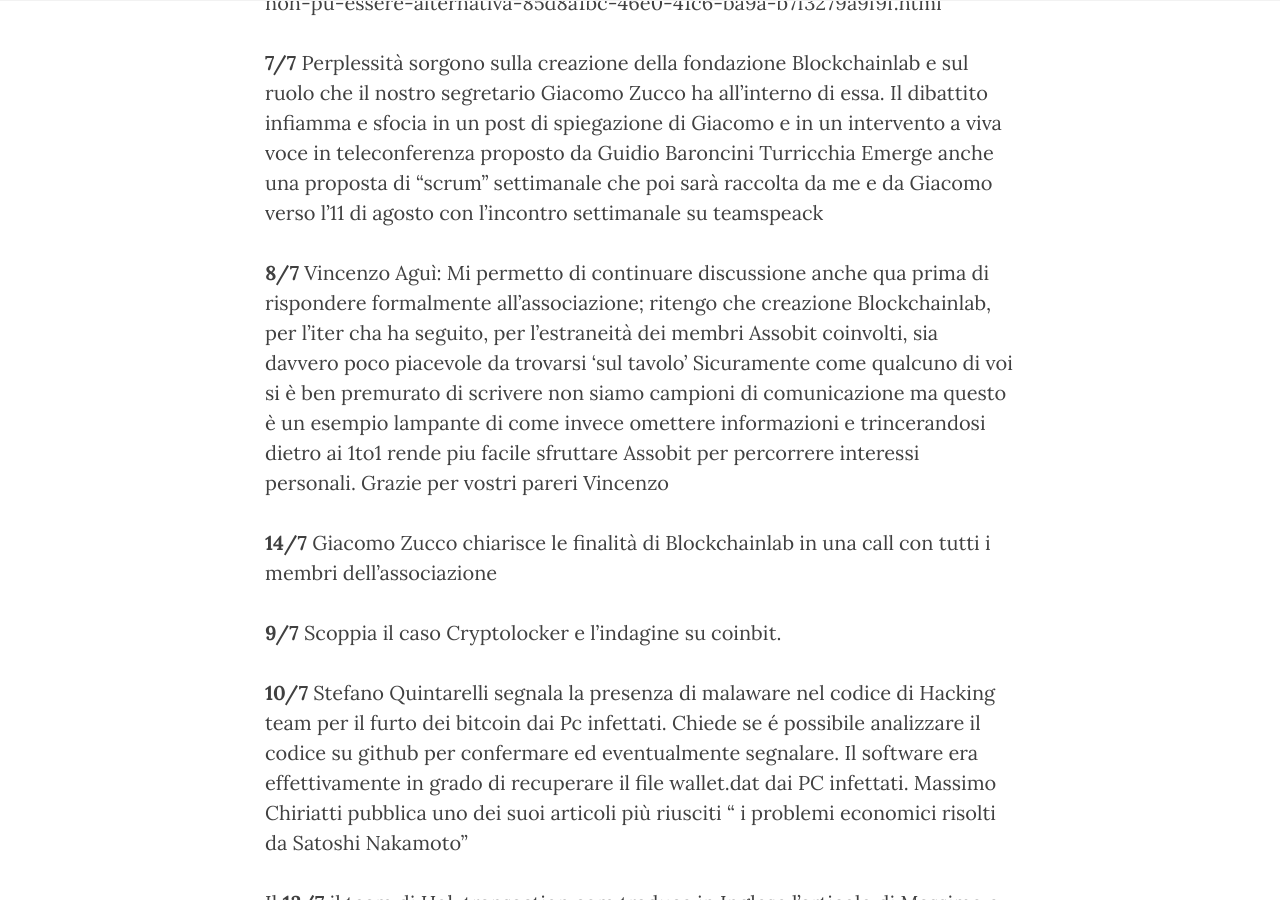
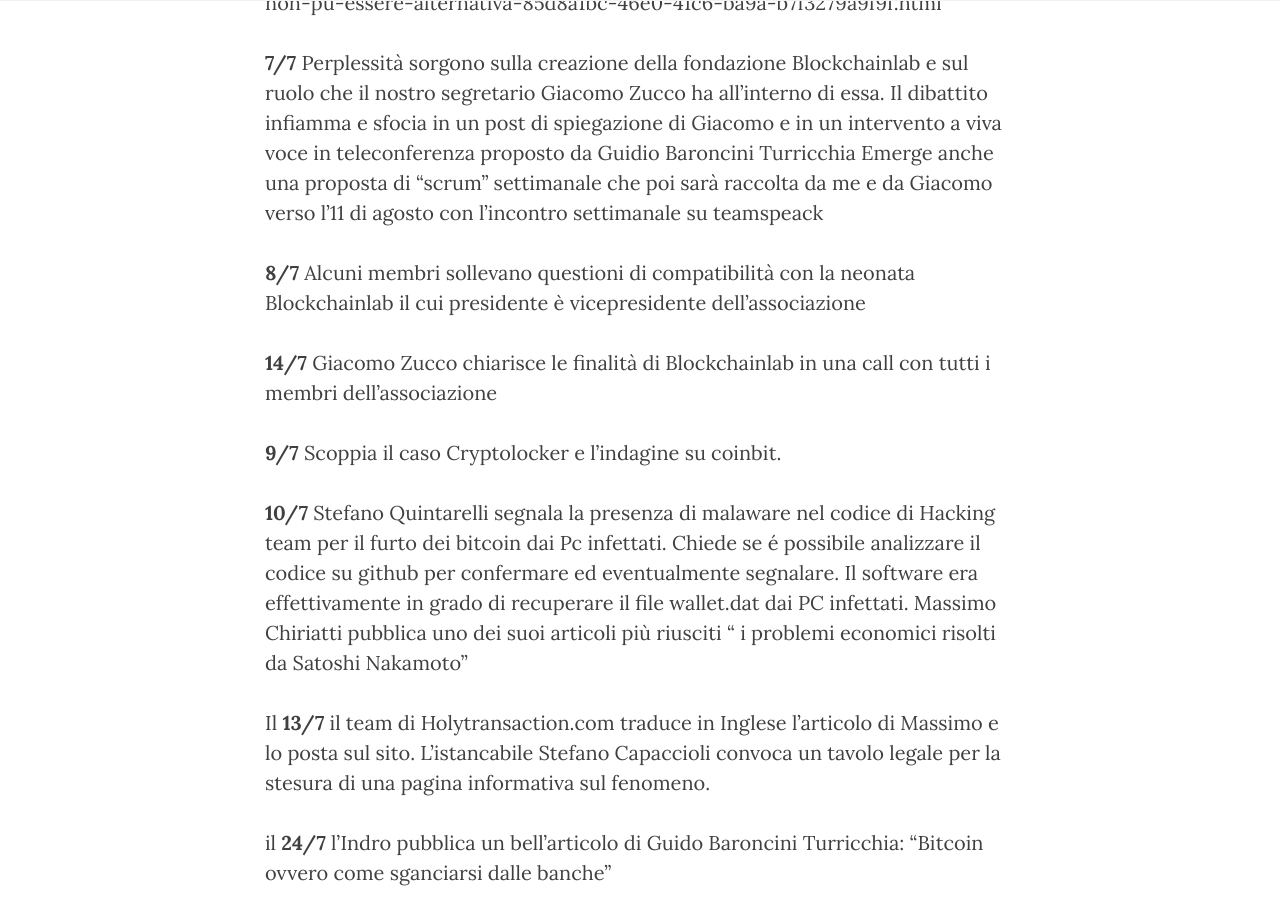
Before and after one commit to assobit/assobit.github.io, a Jekyll site: the page built from _posts/2016-03-05-18:37:50.md, in a window 1280 px wide and 900 px high, scrolled down 6369 px. Built offline with Jekyll 4.4.1, drawn with Linux system fonts in a browser that asks for light colours; nearby versions of some CDN libraries.

Commit message:
Quickfix sull'amanacco del 2015
Il punto su Blockchainlab è stato sollevato da più membri e riportare solo l'affermazione di Vincenzo è parziale, tendenzioso e non rende giustizia all'importante contributo che dà all'Associazione e all'ambiente Bitcoin in Italia in generale.

```diff
--- a/_posts/2016-03-05-18:37:50.md
+++ b/_posts/2016-03-05-18:37:50.md
@@ -191,8 +191,8 @@
 **7/7** Perplessità sorgono sulla creazione della fondazione Blockchainlab e sul ruolo che il nostro segretario Giacomo Zucco ha all'interno di essa. Il dibattito infiamma e sfocia in un post di spiegazione di Giacomo e in un intervento a viva voce in teleconferenza proposto da Guidio Baroncini Turricchia
 Emerge anche una proposta di "scrum" settimanale che poi sarà raccolta da me e da Giacomo verso l'11 di agosto con l'incontro settimanale su teamspeack
 
-**8/7** Vincenzo Aguì:
-Mi permetto di continuare discussione anche qua prima di rispondere formalmente all'associazione; ritengo che creazione Blockchainlab, per l'iter cha ha seguito, per l'estraneità dei membri Assobit coinvolti, sia davvero poco piacevole da trovarsi 'sul tavolo' Sicuramente come qualcuno di voi si è ben premurato di scrivere non siamo campioni di comunicazione ma questo è un esempio lampante di come invece omettere informazioni e trincerandosi dietro ai 1to1 rende piu facile sfruttare Assobit per percorrere interessi personali. Grazie per vostri pareri Vincenzo
+**8/7** Alcuni membri sollevano questioni di compatibilità con la neonata Blockchainlab il cui presidente è
+vicepresidente dell'associazione
 
 **14/7** Giacomo Zucco chiarisce le finalità di Blockchainlab in una call con tutti
 i membri dell'associazione
```
